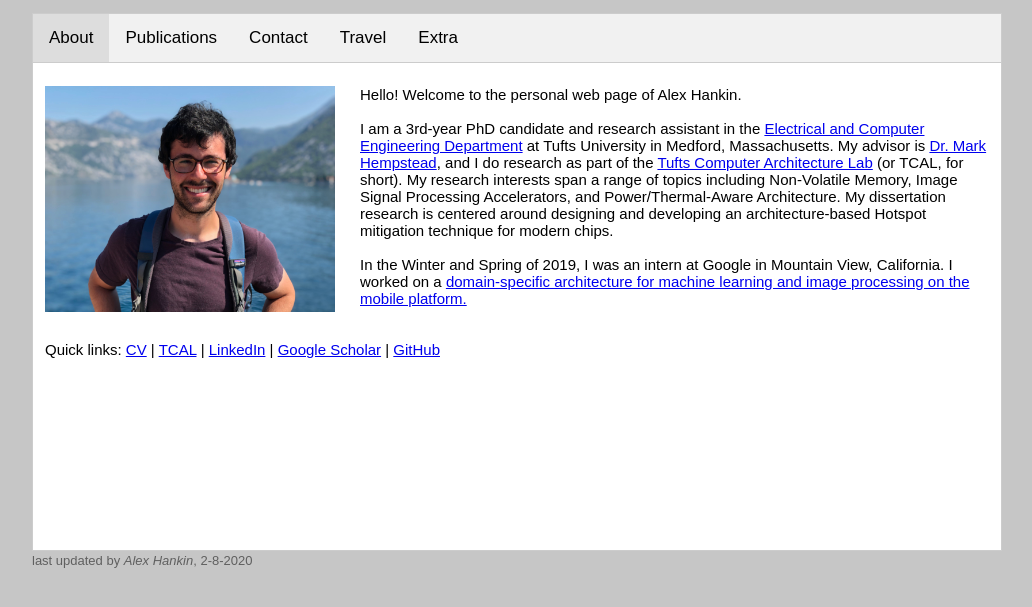
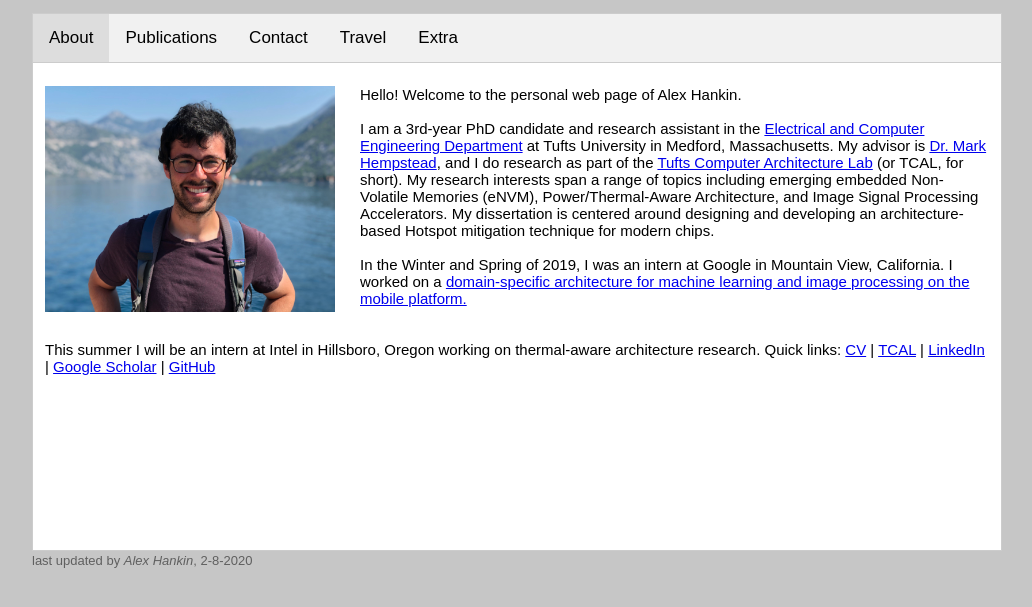
Before and after one commit to hankin0/hankin0.github.io, a Jekyll site: the page built from index.html, in a window 1280 px wide. Shown: the top 607 px of the page, without its empty margins (123-1155 px from the left). Built offline with Jekyll 4.4.1, drawn with Linux system fonts in a browser that asks for light colours.

Commit message:
updates website

```diff
--- a/index.html
+++ b/index.html
@@ -23,15 +23,15 @@ layout: default
             Department</a> at Tufts University in Medford, Massachusetts. My advisor is <a href=https://engineering.tufts.edu/people/faculty/mark-hempstead>Dr. Mark Hempstead</a>, and I do
             research as part of the <a href="https://sites.tufts.edu/tcal/">Tufts Computer Architecture
             Lab</a> (or TCAL, for short). My research interests span a range of topics
-            including Non-Volatile Memory,
-            Image Signal Processing Accelerators, and Power/Thermal-Aware Architecture. My
-            dissertation research is centered around
+            including emerging embedded Non-Volatile Memories (eNVM), Power/Thermal-Aware Architecture, and Image Signal Processing Accelerators. My
+            dissertation is centered around
             designing and developing an architecture-based Hotspot mitigation technique for modern
             chips. <br><br>
 
 	    In the Winter and Spring of 2019, I was an intern at Google in Mountain View, California. I
         worked on a <a href="https://www.blog.google/products/pixel/pixel-visual-core-image-processing-and-machine-learning-pixel-2/">domain-specific architecture for machine learning and image processing
-	    on the mobile platform.</a><br><br><br>
+	    on the mobile platform.</a><br><br><br> This summer I will be an intern at Intel in
+        Hillsboro, Oregon working on thermal-aware architecture research.
 
 	    Quick links: <a href="docs/hankin_CV_12-16-19.pdf">CV</a> | <a href="https://sites.tufts.edu/tcal/people/current-students/#post-845">TCAL</a> |
 	            <a href="https://www.linkedin.com/in/alexanderhankin">LinkedIn</a> | <a
```
Also changed, not shown: other parts of index.html (+1 -1 lines).
